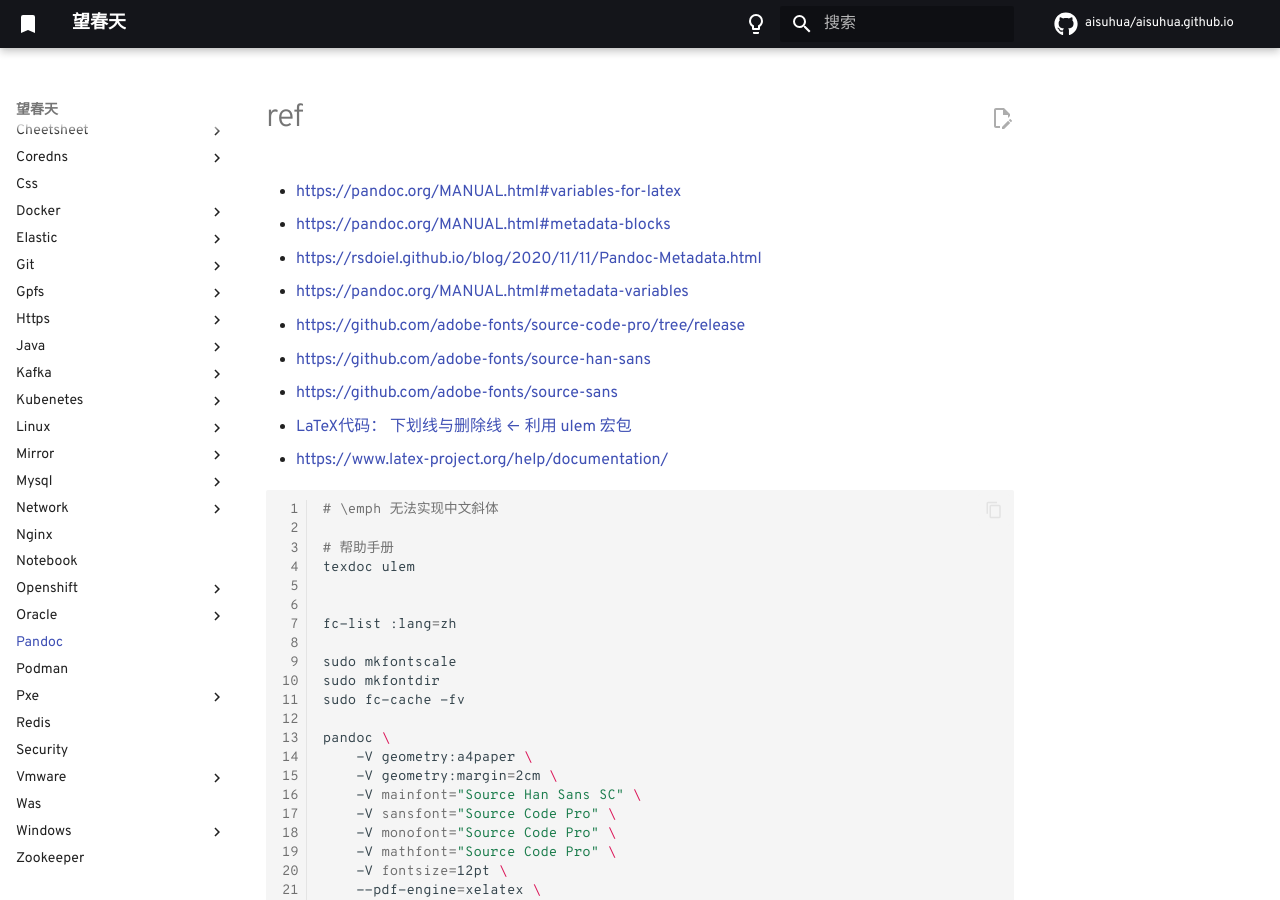
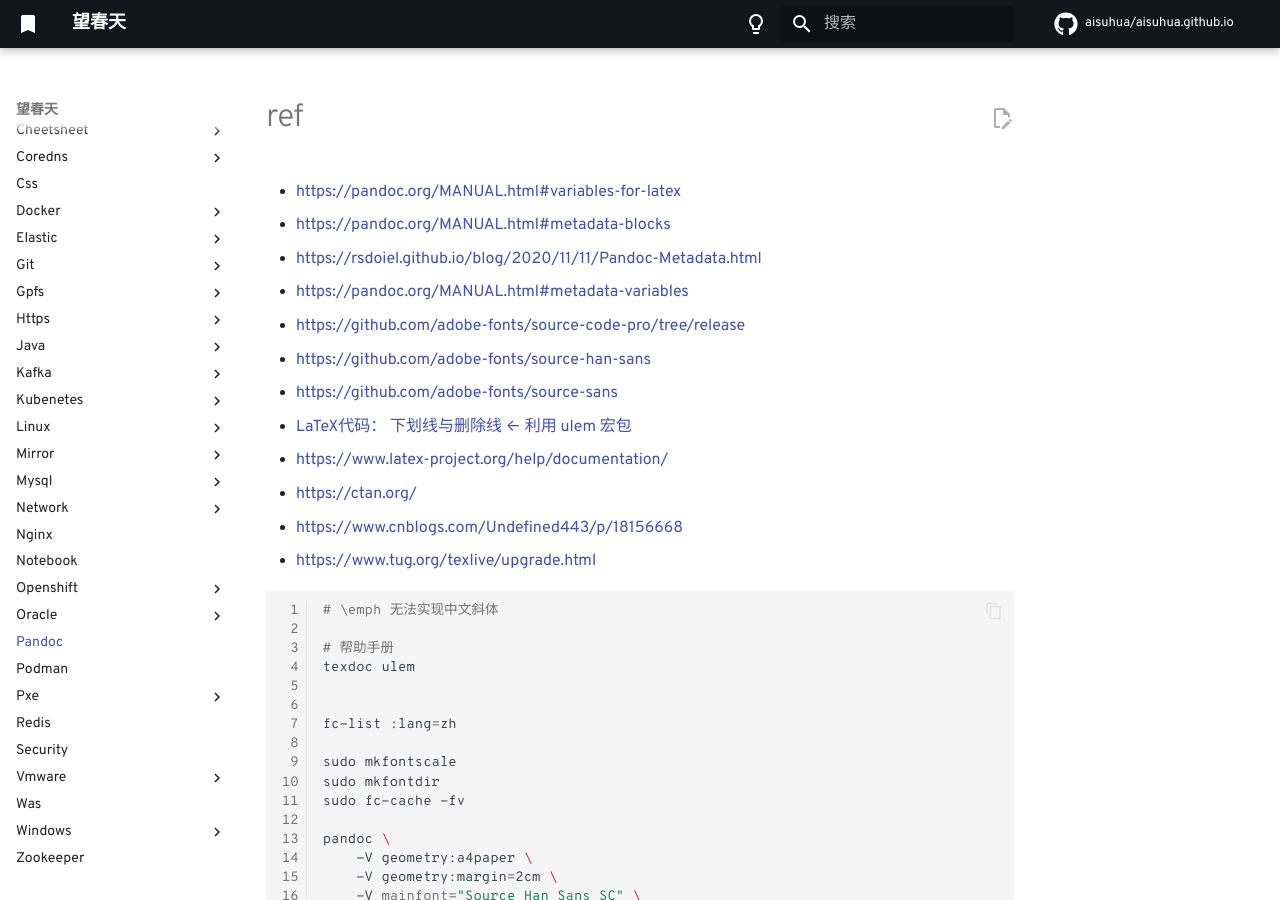
Before and after one commit to aisuhua/aisuhua.github.io, an MkDocs documentation site: the page built from docs/pandoc/README.md, in a window 1280 px wide and 900 px high. Built offline with MkDocs 1.6.1 and Material for MkDocs 9.7.7, drawn with Linux system fonts in a browser that asks for light colours; comment, search, counter and statistics services are not loaded; some of the changed lines change nothing that is shown.

Commit message:
README.md

````diff
--- a/docs/pandoc/README.md
+++ b/docs/pandoc/README.md
@@ -9,6 +9,9 @@
 - https://github.com/adobe-fonts/source-sans
 - [LaTeX代码： 下划线与删除线 ← 利用 ulem 宏包](https://blog.csdn.net/hnjzsyjyj/article/details/122923719)
 - https://www.latex-project.org/help/documentation/
+- https://ctan.org/
+- https://www.cnblogs.com/Undefined443/p/18156668
+- https://www.tug.org/texlive/upgrade.html
 
 ```sh
 # \emph 无法实现中文斜体
````
